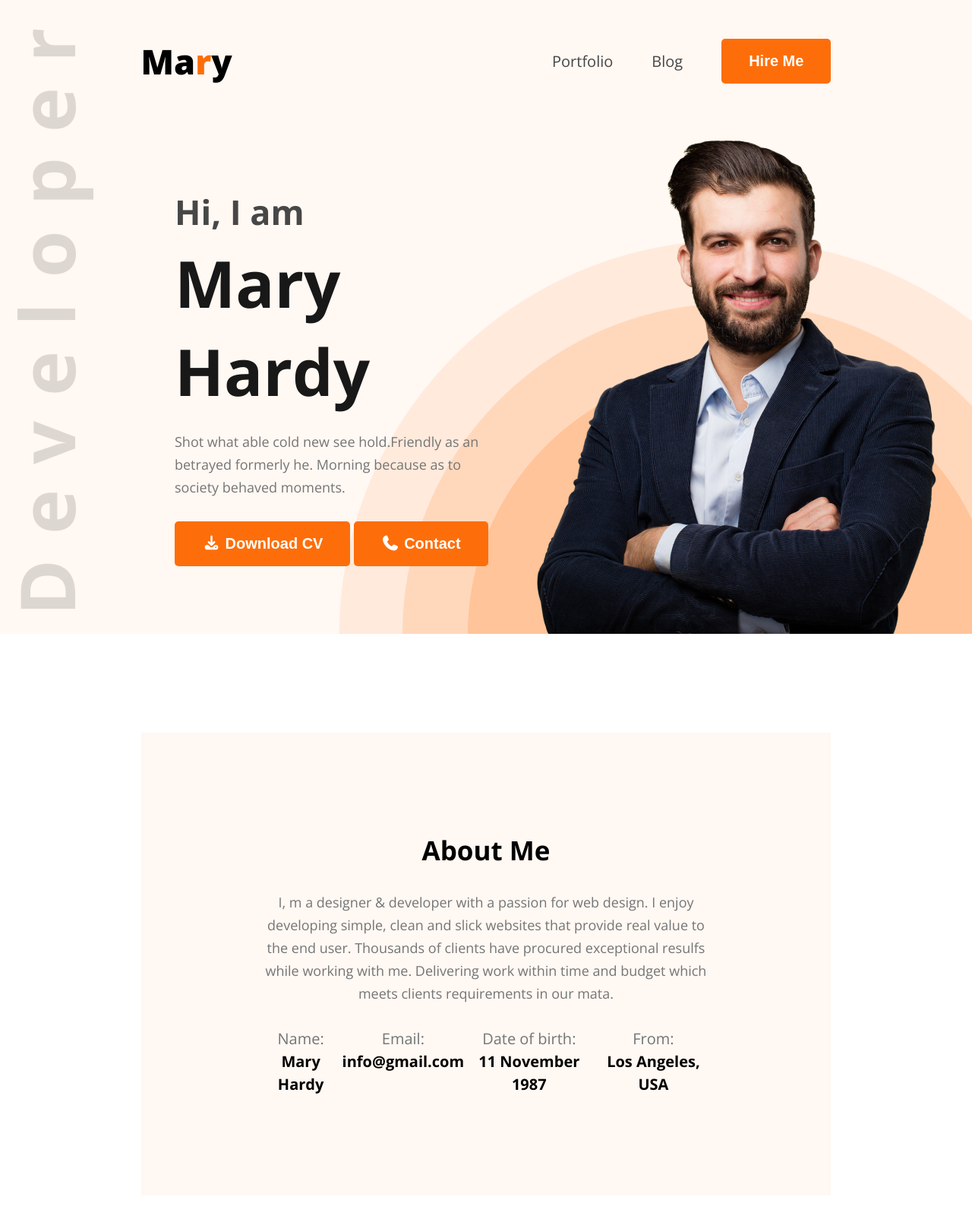
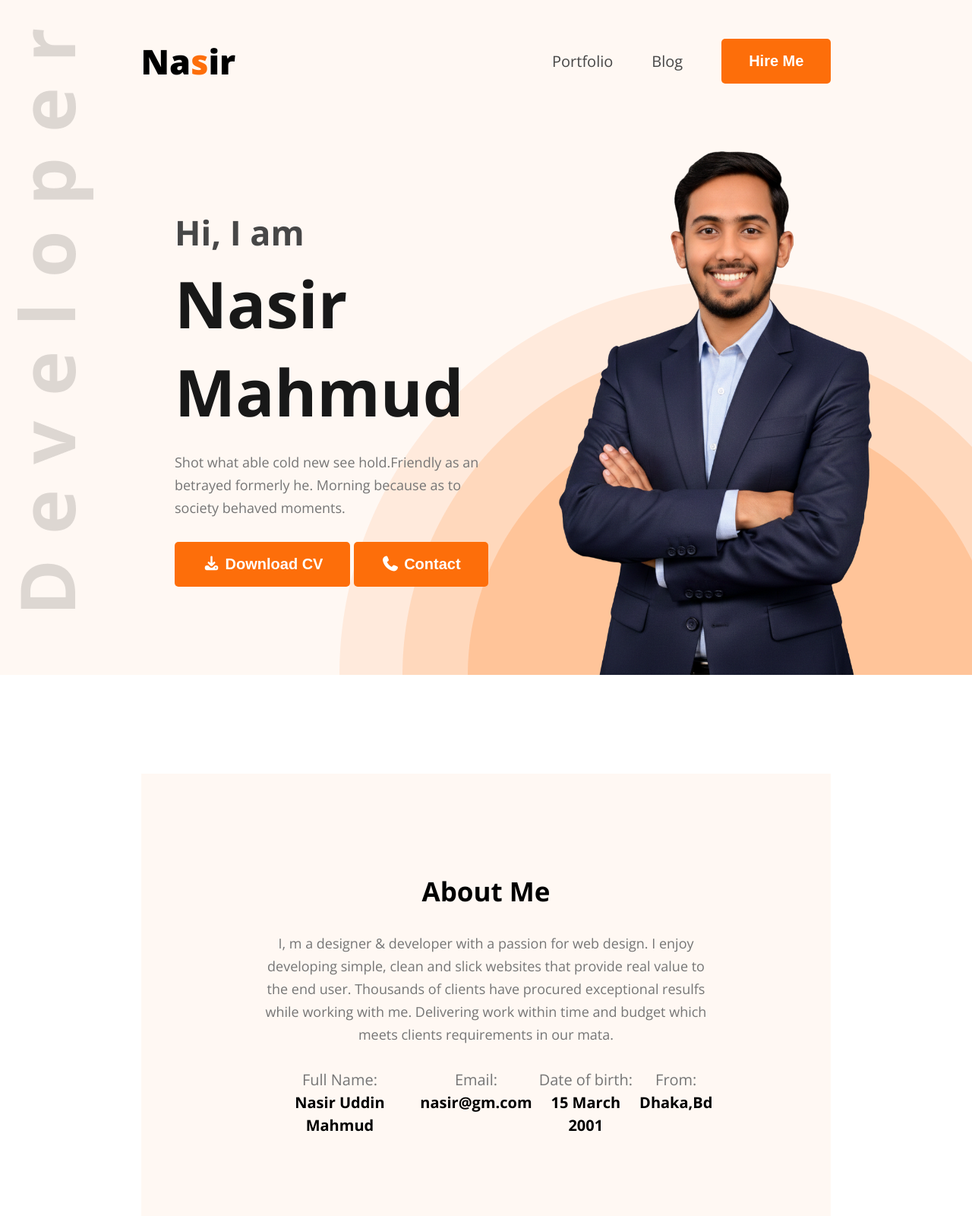
Before and after one commit to nasir59bd/Demo-Portfolio, a plain HTML site: page index.html in a window 1280 px wide. Shown: the top 1600 px of the page at 76% size. Drawn offline with nearby package versions, Linux system fonts and the light colour scheme.

Commit message:
Changed the Picture and some info

```diff
--- a/index.html
+++ b/index.html
@@ -16,7 +16,7 @@
   <header>
     <nav>
       <div class="logo">
-        <h2>Ma<span class="color-orange">r</span>y</h2>
+        <h2>Na<span class="color-orange">s</span>ir</h2>
       </div>
 
       <ul class="menu">
@@ -29,7 +29,7 @@
     <section id="banner">
       <div class="banner-content">
         <h2>Hi, I am</h2>
-        <h1>Mary Hardy</h1>
+        <h1>Nasir Mahmud</h1>
         <p>Shot what able cold new see hold.Friendly as an betrayed formerly he. Morning because as to society behaved moments.</p>
 
         <div>
@@ -39,7 +39,7 @@
         </div>
       </div>
       <div class="banner-image">
-        <img src="images/hardy.png" alt="">
+        <img src="images/Professional Pic bgr.png" alt="" height="730px" width="631px">
       </div>
     </section>
   </header>
@@ -52,20 +52,20 @@
       </div>
       <div class="about-info">
         <div class="info-card">
-          <p>Name:</p>
-          <h4>Mary Hardy</h4>
+          <p>Full Name:</p>
+          <h4>Nasir Uddin Mahmud</h4>
         </div>
         <div class="info-card">
           <p>Email:</p>
-          <h4>info@gmail.com</h4>
+          <h4>nasir@gm.com</h4>
         </div>
         <div class="info-card">
           <p>Date of birth:</p>
-          <h4>11 November 1987</h4>
+          <h4>15 March 2001</h4>
         </div>
         <div class="info-card">
           <p>From:</p>
-          <h4>Los Angeles, USA</h4>
+          <h4>Dhaka,Bd</h4>
         </div>
       </div>
     </div>
@@ -114,21 +114,21 @@
         <h2 class="section-title">My Education</h2>
         <div class="resume-card">
           <h3 class="card-title">Master in Computer Engineering</h3>
-          <p class="card-info">Harvard University / 2015 - 2017</p>
+          <p class="card-info">Harvard University / 2028 - 2029</p>
           <p class="card-text">List skill/technologies here. You can change the icon above
 to any of the 1500+ FontAwesome 5 free icons available. Aenean commodo ligula eget dolor.</p>
         </div>
         <hr>
         <div class="resume-card">
-          <h3 class="card-title">Master in Computer Engineering</h3>
-          <p class="card-info">Harvard University / 2015 - 2017</p>
+          <h3 class="card-title">Bachelor in Computer Engineering</h3>
+          <p class="card-info">Northern University Bangladesh / Running</p>
           <p class="card-text">List skill/technologies here. You can change the icon above
 to any of the 1500+ FontAwesome 5 free icons available. Aenean commodo ligula eget dolor.</p>
         </div>
         <hr>
         <div class="resume-card">
-          <h3 class="card-title">Master in Computer Engineering</h3>
-          <p class="card-info">Harvard University / 2015 - 2017</p>
+          <h3 class="card-title">Bachelor in Software Engineering</h3>
+          <p class="card-info">Dong-Eui University / 2024</p>
           <p class="card-text">List skill/technologies here. You can change the icon above
 to any of the 1500+ FontAwesome 5 free icons available. Aenean commodo ligula eget dolor.</p>
         </div>
```
Also changed, not shown: images/Professional Pic bgr.png (added).
